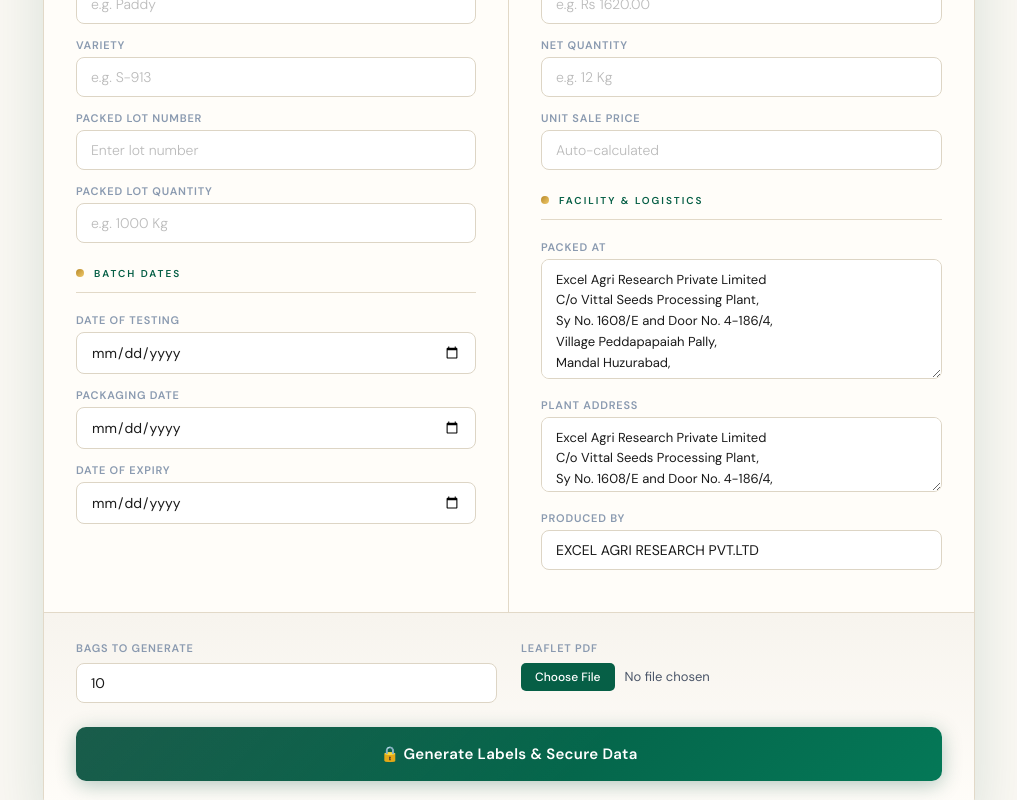
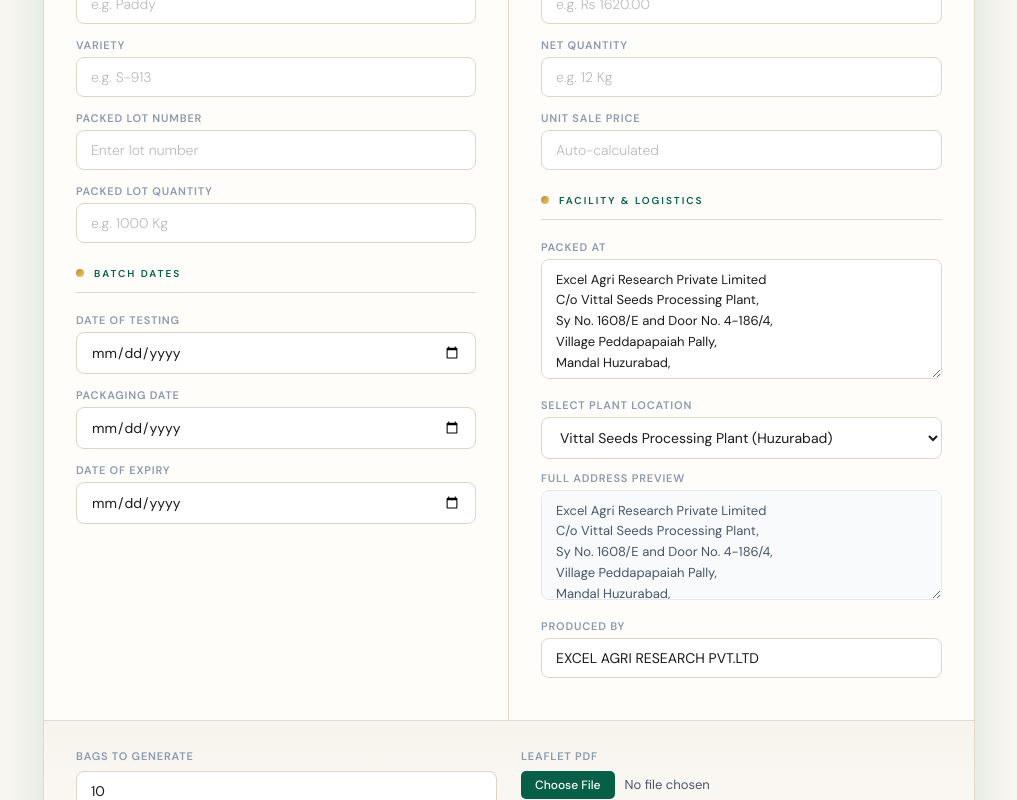
Before and after one commit to bhavanikrishnajakkam/frontendforexcelseeds, a React (Vite) app: page /admin/dashboard in a window 1280 px wide. Shown: the part 374-1174 px from the top of the page, without its empty margins (131-1148 px from the left). Built offline with nearby package versions, Linux system fonts and the light colour scheme; no server answers; sample sign-in values are in the browser's storage.

Commit message:
introduced dropdown for plant Address

```diff
--- a/src/pages/AdminDashboard.jsx
+++ b/src/pages/AdminDashboard.jsx
@@ -4,6 +4,9 @@
 import { useNavigate } from 'react-router-dom';
 import { generateLabelsPDF } from '../utils/pdfGenerator';
 import BatchHistory from '../components/BatchHistory';
+
+const addressOption1 = `Excel Agri Research Private Limited \nC/o Vittal Seeds Processing Plant,\nSy No. 1608/E and Door No. 4-186/4,\nVillage Peddapapaiah Pally,\nMandal Huzurabad,\nDistrict Karimnagar - 505498,\nTelangana.`;
+const addressOption2 = `Excel Agri Research Private Limited\nC/o Surya Agri Tech\nSurvey No:53 and Plot No: 25,\nAgro Processing Park,Bandamailaram(Village)\nMulugu(Mandal),Siddipet(Dist)\nTelangana,Pin-502336`;
 
 export default function AdminDashboard() {
   const navigate = useNavigate();
@@ -12,7 +15,7 @@
     dateOfTesting: '', packagingDate: '', dateOfExpiry: '',
     mrp: '', totalWeight: '', netQty: '', unitSalePrice: '',
     packedAt: 'Excel Agri Research Private Limited \nC/o Vittal Seeds Processing Plant,\nSy No. 1608/E and Door No. 4-186/4,\nVillage Peddapapaiah Pally,\nMandal Huzurabad,\nDistrict Karimnagar - 505498,\nTelangana.',
-    plantAddress: 'Excel Agri Research Private Limited \nC/o Vittal Seeds Processing Plant,\nSy No. 1608/E and Door No. 4-186/4,\nVillage Peddapapaiah Pally,\nMandal Huzurabad,\nDistrict Karimnagar - 505498,\nTelangana.',
+    plantAddress: addressOption1,
     producedBy: 'EXCEL AGRI RESEARCH PVT.LTD',
     quantity: 10
   });
@@ -548,10 +551,38 @@
                   <label className="dash-label">Packed At</label>
                   <textarea className="dash-textarea" style={{ height: '120px' }} name="packedAt" value={formData.packedAt} onChange={handleChange} required />
                 </div>
+
+                {/* ── DROPDOWN IMPLEMENTATION HERE ── */}
+                {/* ── DROPDOWN & PREVIEW IMPLEMENTATION ── */}
                 <div className="dash-input-wrap">
-                  <label className="dash-label">Plant Address</label>
-                  <textarea className="dash-textarea" style={{ height: '75px' }} name="plantAddress" value={formData.plantAddress} onChange={handleChange} required />
+                  <label className="dash-label">Select Plant Location</label>
+                  <select
+                    className="dash-input"
+                    name="plantAddress"
+                    value={formData.plantAddress}
+                    onChange={handleChange}
+                    required
+                    style={{ cursor: 'pointer', marginBottom: '12px' }}
+                  >
+                    <option value={addressOption1}>Vittal Seeds Processing Plant (Huzurabad)</option>
+                    <option value={addressOption2}>Surya Agri Tech (Siddipet)</option>
+                  </select>
+
+                  <label className="dash-label">Full Address Preview</label>
+                  <textarea
+                    className="dash-textarea"
+                    style={{
+                      height: '110px',
+                      backgroundColor: '#f8fafc',
+                      color: '#475569',
+                      cursor: 'not-allowed',
+                      borderColor: '#e2e8f0'
+                    }}
+                    value={formData.plantAddress}
+                    readOnly
+                  />
                 </div>
+
                 <div className="dash-input-wrap">
                   <label className="dash-label">Produced By</label>
                   <input className="dash-input" name="producedBy" value={formData.producedBy} onChange={handleChange} required />
```
